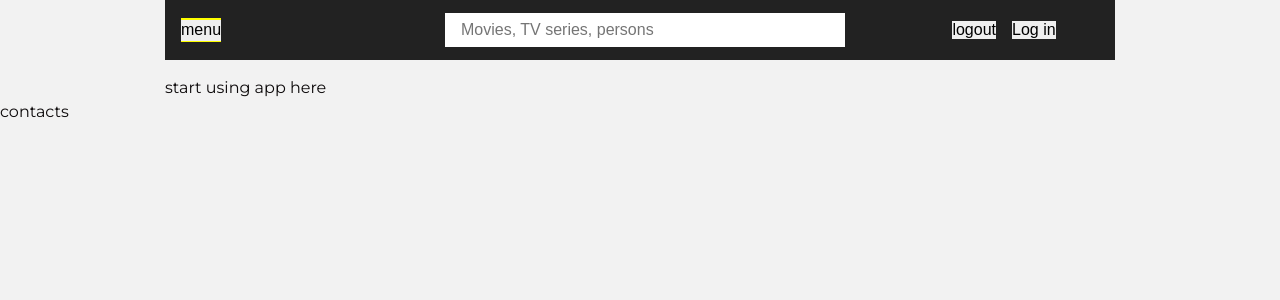
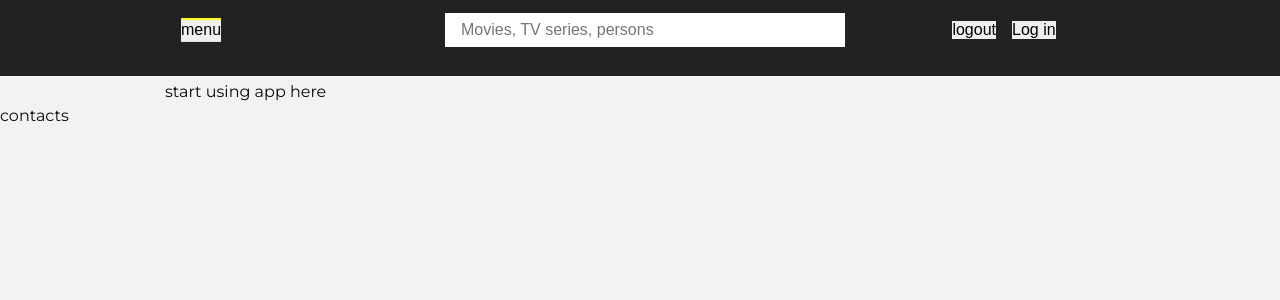
Before and after one commit to kirillmihalych/letterboxd-copy-sample, a Vue app: page / in a window 1280 px wide. Shown: the top 300 px of the page. Built offline with nearby package versions, Linux system fonts and the light colour scheme.

Commit message:
fix navbar

```diff
--- a/src/App.vue
+++ b/src/App.vue
@@ -5,11 +5,11 @@ import NavbarComponent from './components/navbar/NavbarComponent.vue'
 
 <template>
   <div class="app-wrapper">
-    <header>
+    <header class="app-header">
       <NavbarComponent />
     </header>
-    <main class="main-view">
-      <div class="main-view-container">
+    <main class="app-main">
+      <div>
         <RouterView />
       </div>
     </main>
@@ -48,7 +48,20 @@ import NavbarComponent from './components/navbar/NavbarComponent.vue'
   }
 
   html {
-    overflow-y: scroll;
+    box-sizing: border-box;
+    overflow-y: auto;
+  }
+
+  *,
+  *::before,
+  *::after {
+    margin: 0;
+    padding: 0;
+    border: 0;
+    font-size: 100%;
+    box-sizing: inherit;
+    list-style-type: none;
+    text-decoration: none;
   }
 
   body {
@@ -100,5 +113,16 @@ import NavbarComponent from './components/navbar/NavbarComponent.vue'
   a:hover {
     color: var(--dark-grey);
   }
+
+  .app-header {
+    position: fixed;
+    width: 100%;
+    z-index: 1;
+    background-color: #222;
+  }
+
+  .app-main {
+    padding-top: 5rem;
+  }
 }
 </style>
--- a/src/assets/reset.css
+++ b/src/assets/reset.css
@@ -1,4 +1,4 @@
-html {
+/* html {
   box-sizing: border-box;
 }
 
@@ -12,4 +12,4 @@ html {
   box-sizing: inherit;
   list-style-type: none;
   text-decoration: none;
-}
+} */
--- a/src/components/generic-carousel/CarouselComponent.vue
+++ b/src/components/generic-carousel/CarouselComponent.vue
@@ -17,13 +17,14 @@ const props = defineProps<ICarousel>()
 
 <style scoped>
 .carousel {
-  width: 100%;
-  height: 22.5rem;
+  height: 21.5rem;
   display: flex;
   align-items: center;
+  justify-content: flex-start;
+  padding: 1rem;
   gap: 0.25rem;
   transition: all 1s linear;
-  overflow: auto;
+  overflow-x: auto;
   overscroll-behavior-inline: contain;
   scroll-behavior: smooth;
 }
```
